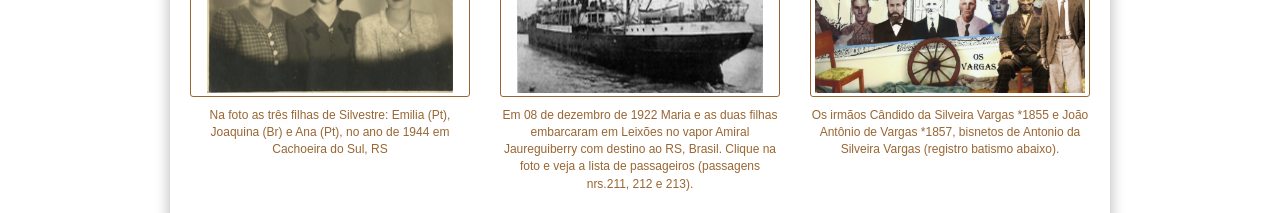
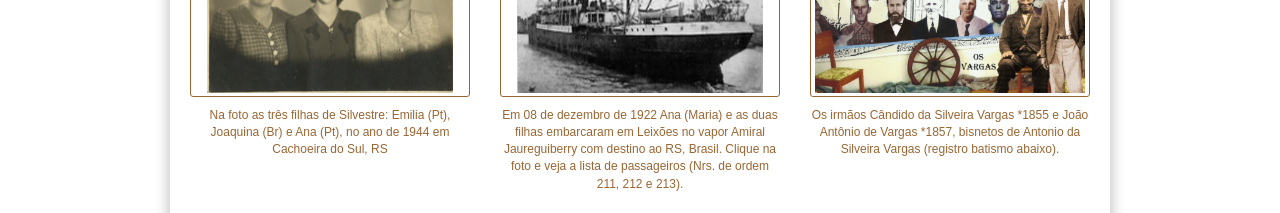
Before and after one commit to claudiovargas1955/claudiovargas1955.github.io, a Jekyll site: the page built from index.html, in a window 1280 px wide. Shown: the part 430-643 px from the top of the page. Built offline with Jekyll 4.4.1, drawn with Linux system fonts in a browser that asks for light colours; some web fonts are replaced; grey boxes are pictures that could not be loaded.

Commit message:
Update index.html

```diff
--- a/index.html
+++ b/index.html
@@ -20,8 +20,8 @@ layout: master
               <img src="images/navio.png" class="img-responsive" alt="navios">
             </a>
           </div>
-          <span class="subtitle">Em 08 de dezembro de 1922 Maria e as duas filhas embarcaram em Leixões no vapor Amiral Jaureguiberry com
-          destino ao RS, Brasil. Clique na foto e veja a lista de passageiros (passagens nrs.211, 212 e 213).</span>
+          <span class="subtitle">Em 08 de dezembro de 1922 Ana (Maria) e as duas filhas embarcaram em Leixões no vapor Amiral
+            Jaureguiberry com destino ao RS, Brasil. Clique na foto e veja a lista de passageiros (Nrs. de ordem 211, 212 e 213).</span>
         </div>
          <div class="col-xs-4">
             <div class="img-container-border">
```
